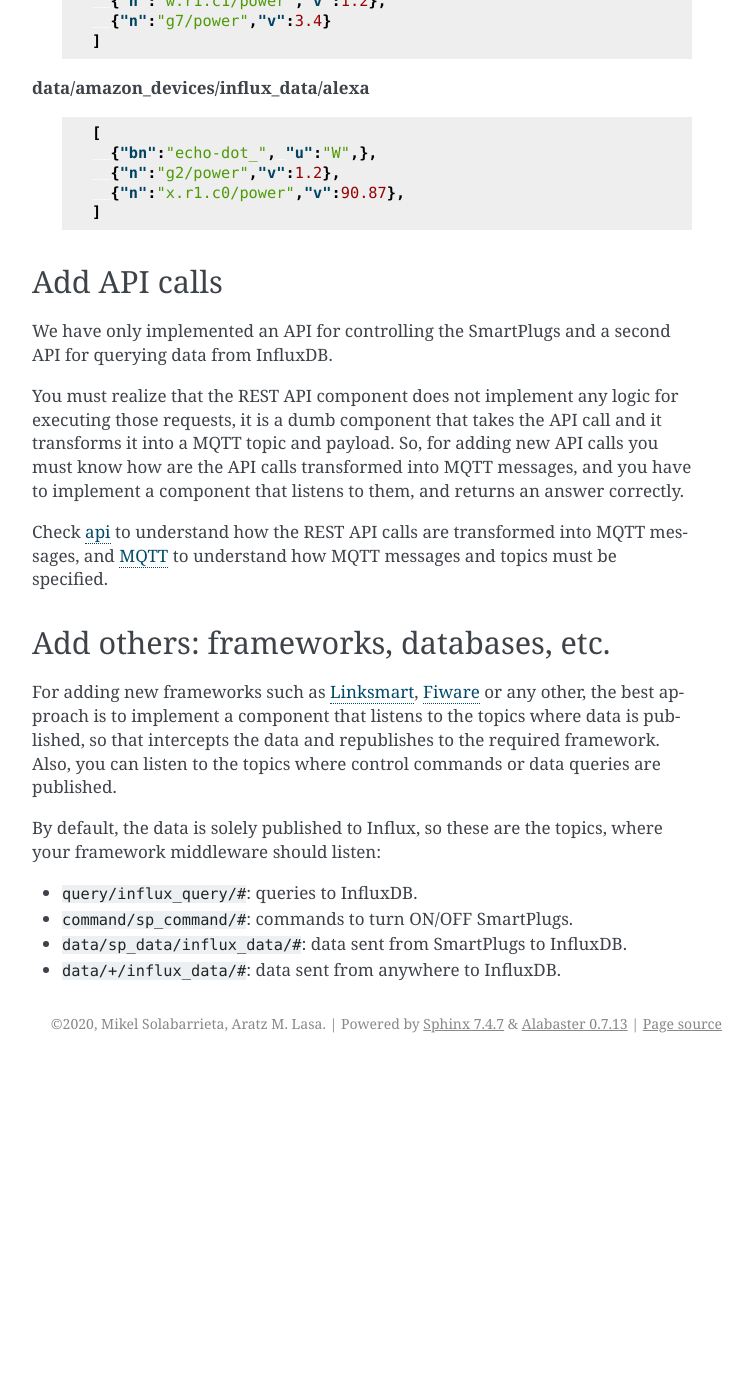
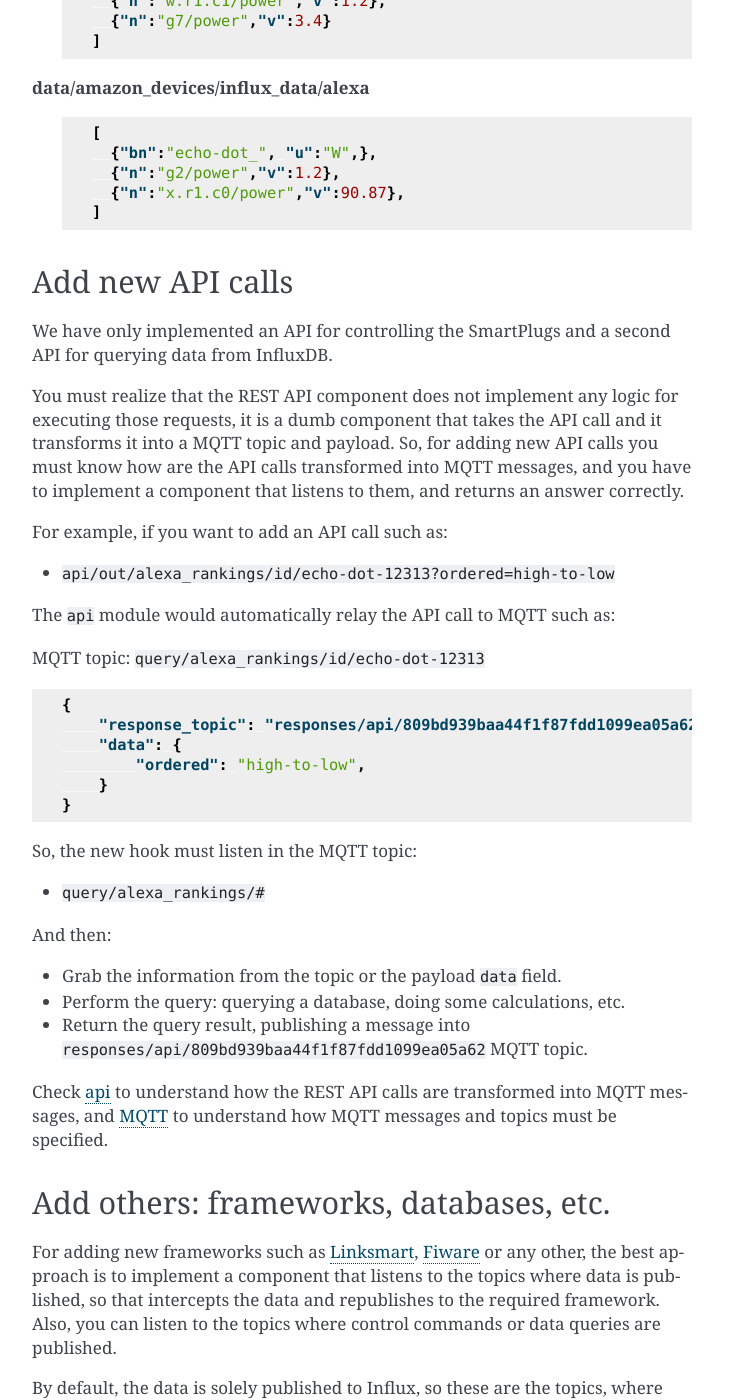
Before and after one commit to morelab/toad_docs, a Sphinx documentation site: the page built from docs/source/extensibility.rst, in a window 1280 px wide and 1400 px high, scrolled down 1302 px. Shown: the whole window, without its empty margins (388-1141 px from the left). Built offline with Sphinx 7.4.7, drawn with Linux system fonts in a browser that asks for light colours; before the commit the page ends 2365 px from its top, so only the background shows below that; some of the changed text lies outside the part shown.

Commit message:
Improved 'Add new API call' documentation

```diff
--- a/docs/source/extensibility.rst
+++ b/docs/source/extensibility.rst
@@ -70,8 +70,8 @@ Some examples:
 
 
 
-Add API calls
---------------
+Add new API calls
+------------------
 We have only implemented an API for controlling the SmartPlugs
 and a second API for querying data from InfluxDB.
 
@@ -81,6 +81,35 @@ that takes the API call and it transforms it into a MQTT topic
 and payload. So, for adding new API calls you must know how are
 the API calls transformed into MQTT messages, and you have to
 implement a component that listens to them, and returns an answer correctly.
+
+For example, if you want to add an API call such as:
+
+* :code:`api/out/alexa_rankings/id/echo-dot-12313?ordered=high-to-low`
+
+The :code:`api` module would automatically relay the API call to MQTT such as:
+
+MQTT topic: :code:`query/alexa_rankings/id/echo-dot-12313`
+
+.. code-block:: json
+
+    {
+        "response_topic": "responses/api/809bd939baa44f1f87fdd1099ea05a62"
+        "data": {
+            "ordered": "high-to-low",
+        }
+    }
+
+
+So, the new hook must listen in the MQTT topic:
+
+* :code:`query/alexa_rankings/#`
+
+And then:
+
+* Grab the information from the topic or the payload :code:`data` field.
+* Perform the query: querying a database, doing some calculations, etc.
+* Return the query result, publishing a message into
+  :code:`responses/api/809bd939baa44f1f87fdd1099ea05a62` MQTT topic.
 
 Check :doc:`api <modules/api>` to understand how the REST API
 calls are transformed into MQTT messages, and :doc:`MQTT <modules/mqtt>`
```
Also changed, not shown: docs/source/modules.rst (+7 -0 lines).
